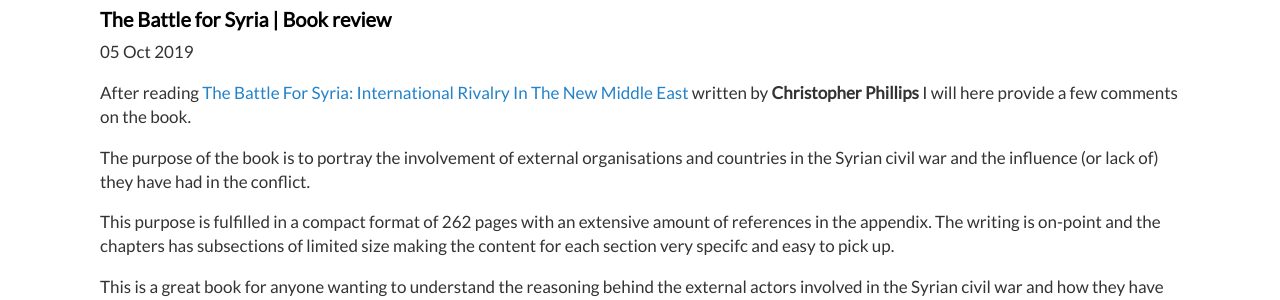
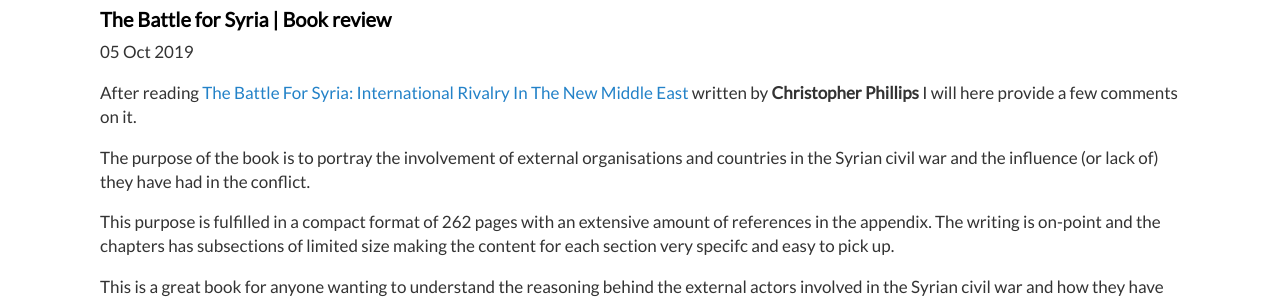
Before and after one commit to Tomasuh/Tomasuh.github.io, a Jekyll site: the page built from _posts/2019-10-5-battle-for-syra.md, in a window 1280 px wide. Shown: the part 162-462 px from the top of the page. Built offline with Jekyll 4.4.1, drawn with Linux system fonts in a browser that asks for light colours; comment, search, counter and statistics services are not loaded.

Commit message:
Book review

```diff
--- a/_posts/2019-10-5-battle-for-syra.md
+++ b/_posts/2019-10-5-battle-for-syra.md
@@ -6,7 +6,7 @@ comments: true
 categories:
 ---
 
-After reading [The Battle For Syria: International Rivalry In The New Middle East](https://www.goodreads.com/book/show/29434922-the-battle-for-syria) written by **Christopher Phillips** I will here provide a few comments on the book.
+After reading [The Battle For Syria: International Rivalry In The New Middle East](https://www.goodreads.com/book/show/29434922-the-battle-for-syria) written by **Christopher Phillips** I will here provide a few comments on it.
 
 The purpose of the book is to portray the involvement of external organisations and countries in the Syrian civil war and the influence (or lack of) they have had in the conflict.
 
```
